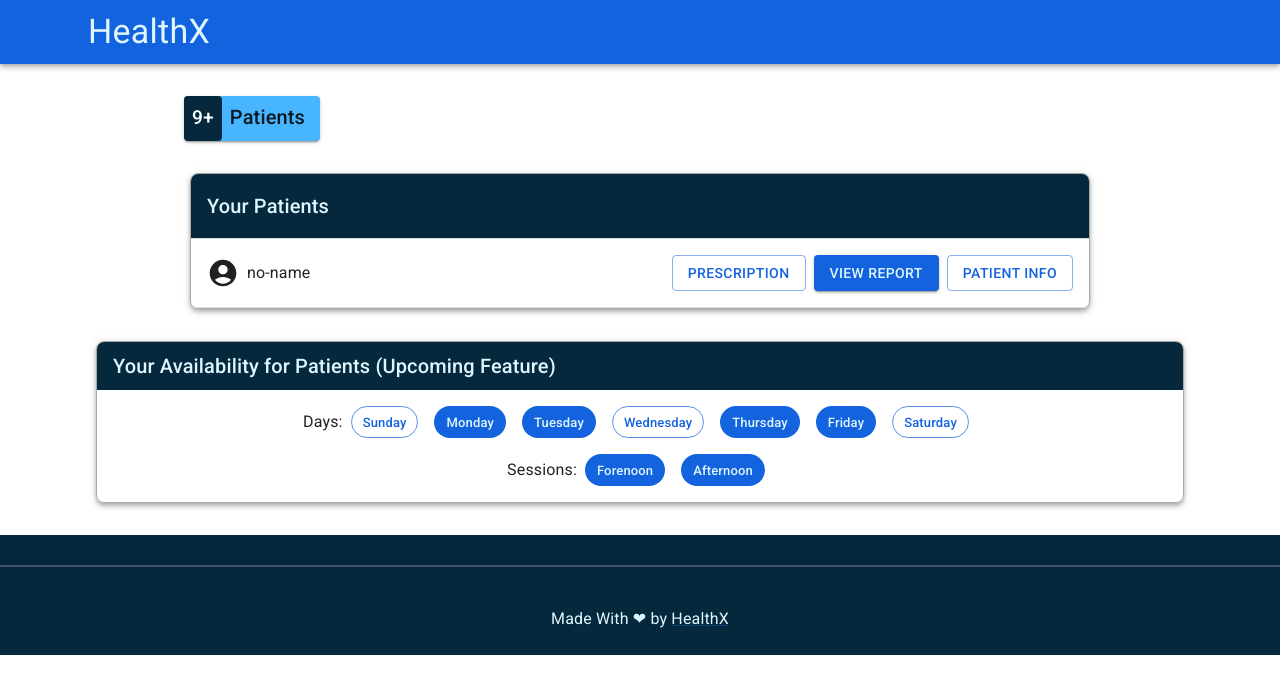
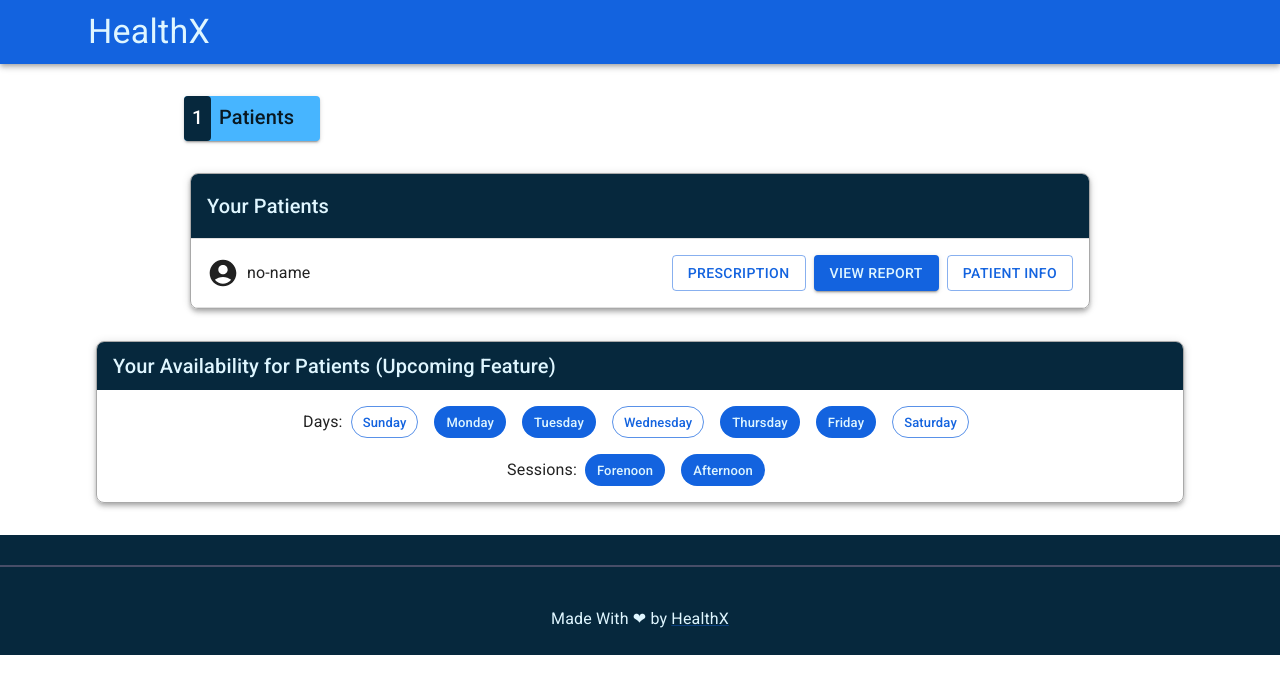
Before and after one commit to the3plet/HealthX, a React (Create React App) app in the folder frontend/: page /doctor in a window 1280 px wide. Shown: the top 694 px of the page. Built offline with nearby package versions, Linux system fonts and the light colour scheme; no server answers; a web font is replaced by a local one.

Commit message:
profile update

```diff
--- a/frontend/src/Pages/Doctor.jsx
+++ b/frontend/src/Pages/Doctor.jsx
@@ -22,36 +22,6 @@ const Doctor = () => {
 
   return (
     <Container maxWidth="lg">
-      <Box
-        sx={{
-          m: 4,
-          width: "8.5rem",
-          bgcolor: "primary.light",
-          fontWeight: 500,
-          boxShadow: 2,
-          borderRadius: 1,
-          position:"relative",
-          ml:15
-        }}
-      >
-        <Box
-          sx={{
-            color: "white",
-            display: "inline-flex",
-            mr: 1,
-            p: 1,
-            fontSize: "1.2rem",
-            bgcolor: "primary.dark",
-            borderRadius: 1,
-
-          }}
-        >
-          9+
-        </Box>
-        <Typography variant="h6" sx={{ display: "inline" }}>
-          Patients
-        </Typography>
-      </Box>
       <PatientList />
       <Container maxWidth="lg">
         <Box
--- a/frontend/src/components/PatientList.jsx
+++ b/frontend/src/components/PatientList.jsx
@@ -8,6 +8,7 @@ import {
   Container,
   Button,
   Typography,
+  Box,
 } from "@mui/material";
 import React, { useEffect, useState } from "react";
 import AccountCircleIcon from "@mui/icons-material/AccountCircle";
@@ -16,15 +17,49 @@ import { useNavigate } from "react-router-dom";
 
 const PatientList = () => {
   const [patients, setPatients] = useState([{ name: "no-name" }]);
-const navigate = useNavigate()
+  const [count, setCount] = useState("1");
+  const navigate = useNavigate();
   useEffect(() => {
     Db.getAllPatients().then((res) => setPatients(res));
-  }, []);
+    if (patients.length > 9) setCount("9+");
+    else setCount(String(patients.length))
+  }, [patients.length]);
 
-const handleInfoClick = (id)=>{
-navigate(`/patient/${id}`)
-}
+  const handleInfoClick = (id) => {
+    navigate(`/patient/${id}`);
+  };
+
   return (
+    <>
+      <Box
+        sx={{
+          m: 4,
+          width: "8.5rem",
+          bgcolor: "primary.light",
+          fontWeight: 500,
+          boxShadow: 2,
+          borderRadius: 1,
+          position: "relative",
+          ml: 15,
+        }}
+      >
+        <Box
+          sx={{
+            color: "white",
+            display: "inline-flex",
+            mr: 1,
+            p: 1,
+            fontSize: "1.2rem",
+            bgcolor: "primary.dark",
+            borderRadius: 1,
+          }}
+        >
+          {count}
+        </Box>
+        <Typography variant="h6" sx={{ display: "inline" }}>
+          Patients
+        </Typography>
+      </Box>
       <Container
         sx={{
           my: 1,
@@ -42,14 +77,24 @@ navigate(`/patient/${id}`)
             <TableHead sx={{ bgcolor: "primary.dark" }}>
               <TableRow>
                 <TableCell colSpan={2}>
-                <Typography sx={{color:"primary.contrastText"}} variant="h6">Your Patients</Typography>
+                  <Typography
+                    sx={{ color: "primary.contrastText" }}
+                    variant="h6"
+                  >
+                    Your Patients
+                  </Typography>
                 </TableCell>
               </TableRow>
             </TableHead>
             <TableBody>
               {patients.map((patient) => {
                 return (
-                <TableRow key={patient.name} onClick={()=>{handleInfoClick(patient.id)}}>
+                  <TableRow
+                    key={patient.name}
+                    onClick={() => {
+                      handleInfoClick(patient.id);
+                    }}
+                  >
                     <TableCell sx={{ py: 1, px: 1 }}>
                       <span style={{ display: "flex", alignItems: "center" }}>
                         <AccountCircleIcon
@@ -74,6 +119,7 @@ navigate(`/patient/${id}`)
           </Table>
         </TableContainer>
       </Container>
+    </>
   );
 };
 
```
Lines whose indentation alone changed are shown as unchanged.
